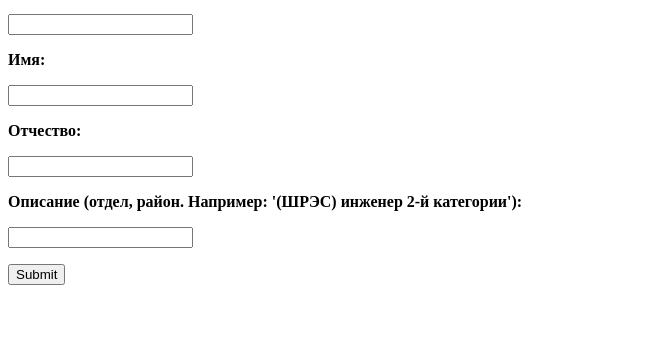
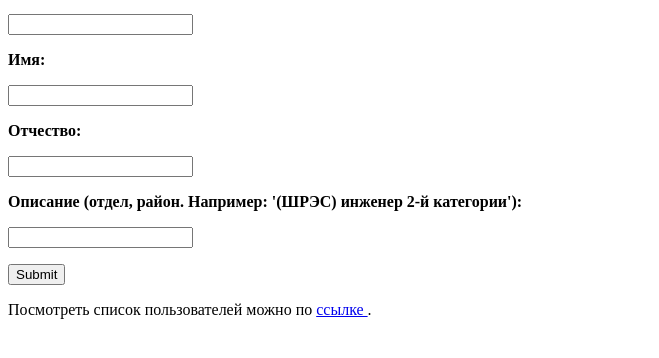
Before and after one commit to progserega/add_ad_user_from_web, a plain HTML site: page index.html in a window 1280 px wide. Shown: the part 86-444 px from the top of the page, without its empty margins (0-659 px from the left). Drawn offline with Linux system fonts and the light colour scheme.

Commit message:
вывод

```diff
--- a/index.html
+++ b/index.html
@@ -51,5 +51,13 @@ font-size: 150%;
 <P><input type=submit>
 </form>
 
+<p>Посмотреть список пользователей можно по
+<a target="_self"
+href="show_user_ad_list.cgi*"
+>
+ссылке
+</a>.
+</p>
+
 
 </body></html>
```
